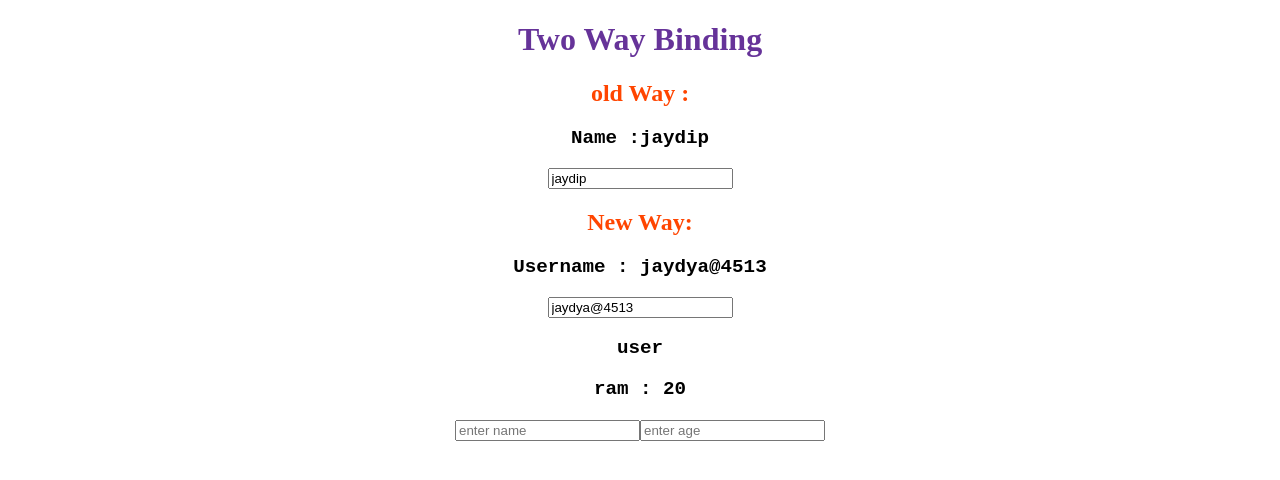
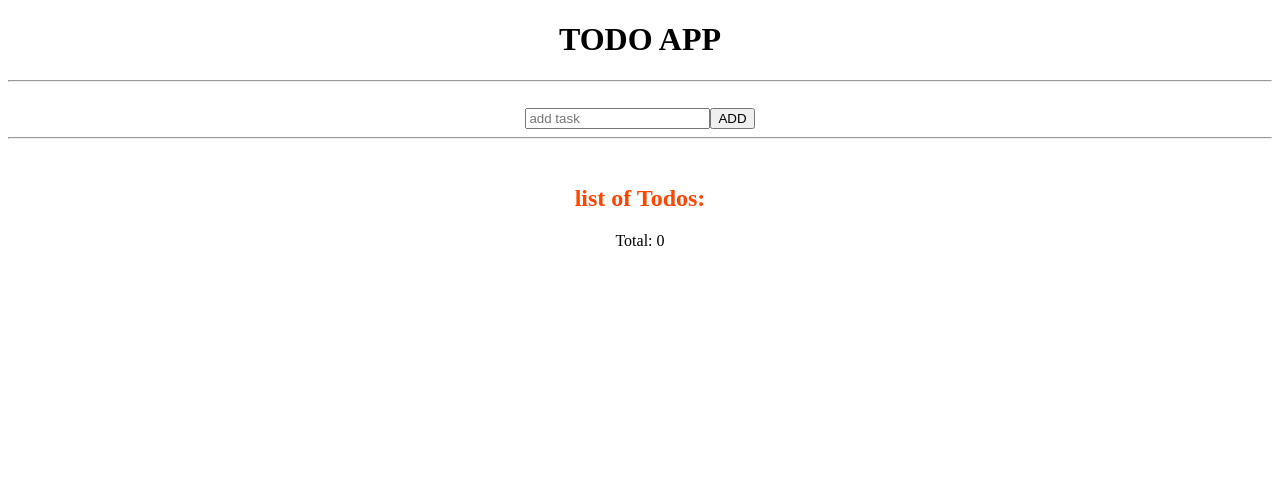
Before and after one commit to JaydipJadhav25/Angular, an Angular app: page / in a window 1280 px wide. Shown: the top 480 px of the page. Built offline with nearby package versions, Linux system fonts and the light colour scheme.

Commit message:
feat: todo app

```diff
--- a/src/app/app.html
+++ b/src/app/app.html
@@ -1,3 +1 @@
-<h1>Two Way Binding</h1>
-
-<app-twowaybinding></app-twowaybinding>
+<app-todo-app></app-todo-app>
--- a/src/app/app.ts
+++ b/src/app/app.ts
@@ -9,10 +9,11 @@ import { ShortNamePipePipe } from './pipes/short-name-pipe-pipe';
 import { ConvertPipePipe } from './pipes/convert-pipe-pipe';
 import { CommonModule } from '@angular/common';
 import { Twowaybinding } from './twowaybinding/twowaybinding';
+import { TodoApp } from './todo-app/todo-app';
 
 @Component({
   selector: 'app-root',
-  imports: [ Twowaybinding],
+  imports: [ TodoApp],
   templateUrl: './app.html',
   styleUrl: './app.css'
 })
--- /dev/null
+++ b/src/app/todo-app/todo-app.css
@@ -0,0 +1,20 @@
+.todos{
+    /* background-color: aqua; */
+    margin: 10px;
+
+}
+
+.task{
+    display: flex;
+    justify-content: space-around;
+    margin: 10px;
+     background-color: orange;
+}
+
+.item{
+    background-color: blue;
+}
+
+.compelete{
+    background-color: green;
+}
--- /dev/null
+++ b/src/app/todo-app/todo-app.html
@@ -0,0 +1,25 @@
+<h1>TODO APP</h1>
+<hr />
+<br />
+
+  <input type="text" #task placeholder="add task"  required/>
+  <button (click)="add(task.value)">ADD</button>
+
+
+<br />
+<hr />
+<br />
+<h2>list of Todos:</h2>
+<span>Total: {{todo().length}}</span>
+<div class="todos">
+   @for (item of todo(); track item.id) {
+
+  <div class="task"   (click)="compeleteTask(item.id)">
+      <p>{{item.id}}</p>
+      <p>{{item.task}}</p>
+      <p>{{item.isCompelet ? "Compeleted" : "Pending"}}</p>
+      <!-- <button (click)="compeleteTask(item.id)">Done</button> -->
+      <button (click)="deleteTask(item.id)">Delete</button>
+  </div>
+}
+</div>
--- /dev/null
+++ b/src/app/todo-app/todo-app.ts
@@ -0,0 +1,44 @@
+import { Component, signal } from '@angular/core';
+
+
+interface ITodo {
+  id: number,
+  task: string,
+  isCompelet: boolean
+}
+
+@Component({
+  selector: 'app-todo-app',
+  imports: [],
+  templateUrl: './todo-app.html',
+  styleUrl: './todo-app.css',
+})
+
+export class TodoApp {
+  todo = signal<ITodo[]>([]);
+  taskId: number = 0;
+  updateTask  = null;
+
+  add(task: string) {
+    this.taskId++;
+    this.todo.update(prev => ([...prev, { id: this.taskId, task: task, isCompelet: false }]));
+  }
+
+  compeleteTask(id : number) {
+    this.todo.update(todos =>
+      todos.map(task => task.id === Number(id) ? { ...task, isCompelet: !task.isCompelet } : task
+      )
+    )
+  }
+
+  deleteTask(id : number){
+    this.todo.update(todos =>
+      todos.filter(taks =>( taks.id !== id))
+    )
+  }
+
+
+
+
+
+}
```
Also changed, not shown: 1 other file (tests, documents, lock files or other folders).
